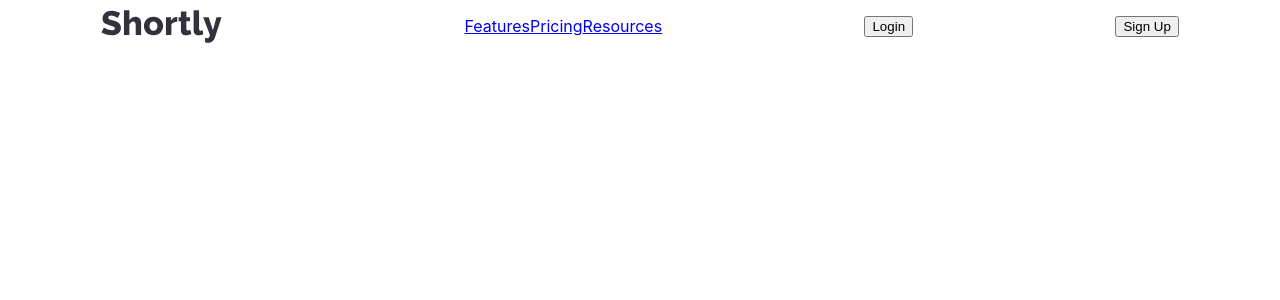
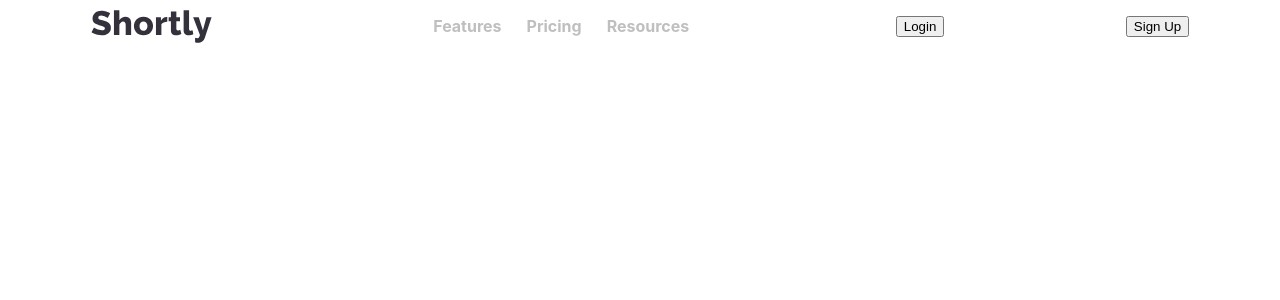
Before and after one commit to steven-mpawulo/url-shortening-page, a React (Create React App) app: page / in a window 1280 px wide. Shown: the top 300 px of the page. Built offline with nearby package versions, Linux system fonts and the light colour scheme.

Commit message:
makes a element grey and also makes it bold

```diff
--- a/src/components/header/header.css
+++ b/src/components/header/header.css
@@ -8,3 +8,10 @@ nav ul {
     display: flex;
     list-style-type: none;
 }
+
+nav ul a {
+    text-decoration: none;
+    margin-right: 25px;
+    color: hsl(0, 0%, 75%);
+    font-weight: bold;
+}
```
